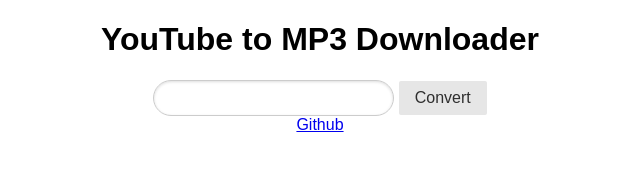
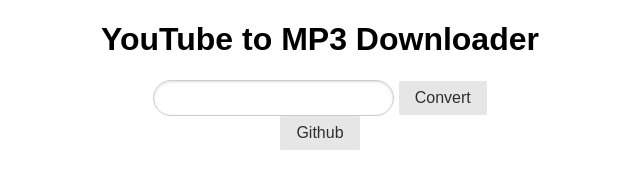
Before and after one commit to creatorsofcode/youtubetomp3, a website: page public/index.html in a window 1280 px wide. Shown: the whole page, without its empty margins (320-960 px from the left). Drawn offline with nearby package versions, Linux system fonts and the light colour scheme.

Commit message:
Update index.html

```diff
--- a/public/index.html
+++ b/public/index.html
@@ -19,7 +19,7 @@
         <img id="thumbnail" width="220" src="" alt="Video Thumbnail"><br>
         <a class="pure-button"  id="downloadLink" href="#">Download MP3</a>
     </div>
-<div><a href='https://github.com/creatorsofcode/youtubetomp3'>Github</a></div>
+<div><a href='https://github.com/creatorsofcode/youtubetomp3' class="pure-button">Github</a></div>
     <script>
         function fetchVideoDetails() {
             const url = document.getElementById('youtubeUrl').value;
```
